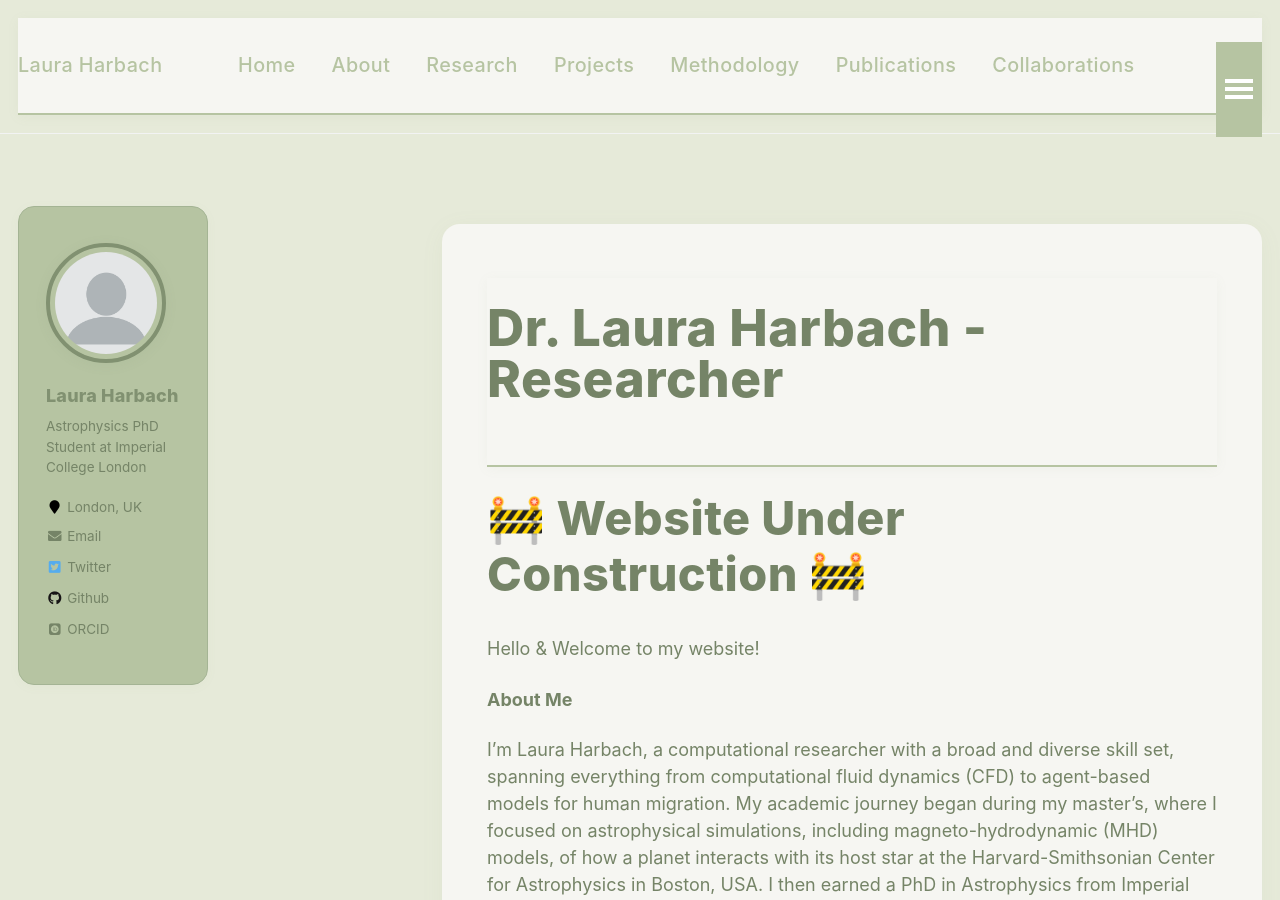
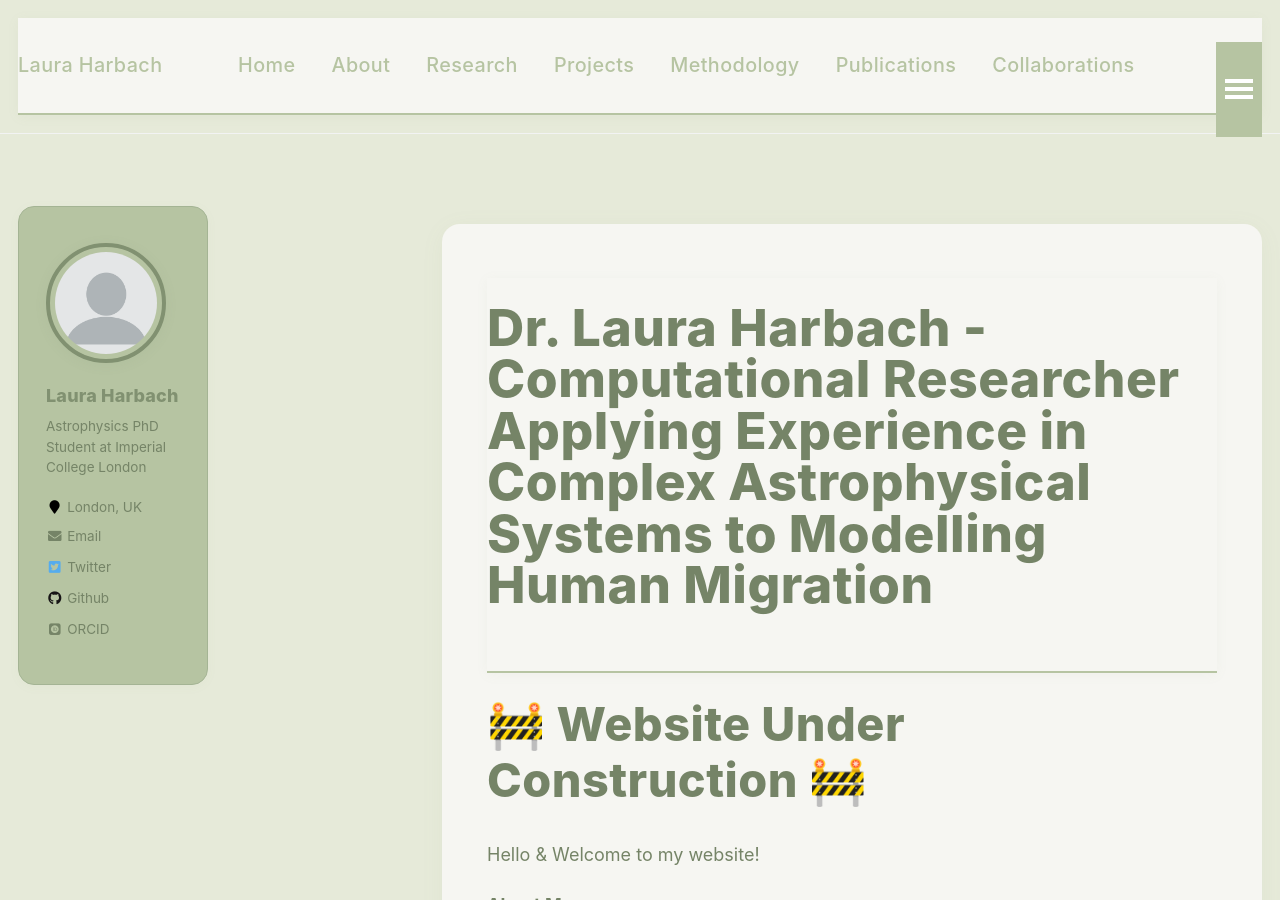
Before and after one commit to lauraharbach/lauraharbach.github.io, a Jekyll site: the page built from _pages/home.md, in a window 1280 px wide and 900 px high. Built offline with Jekyll 4.4.1, drawn with Linux system fonts in a browser that asks for light colours; some web fonts are replaced.

Commit message:
Update home.md

```diff
--- a/_pages/home.md
+++ b/_pages/home.md
@@ -1,5 +1,5 @@
 ---
-title: Dr. Laura Harbach - Researcher
+title: Dr. Laura Harbach - Computational Researcher Applying Experience in Complex Astrophysical Systems to Modelling Human Migration
 permalink: /
 ---
 
```
